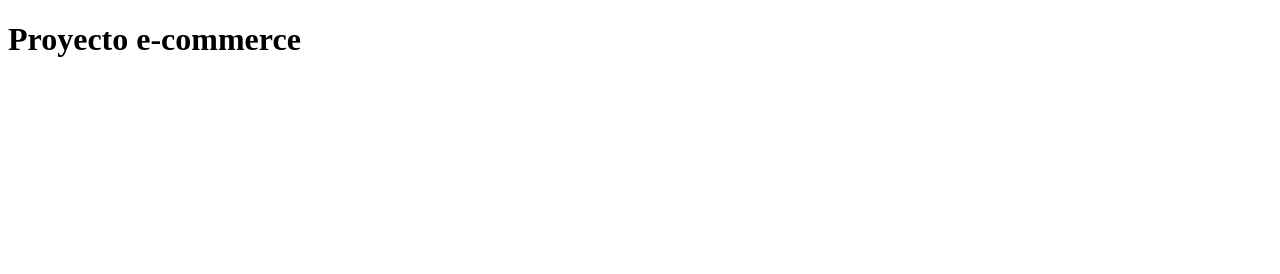
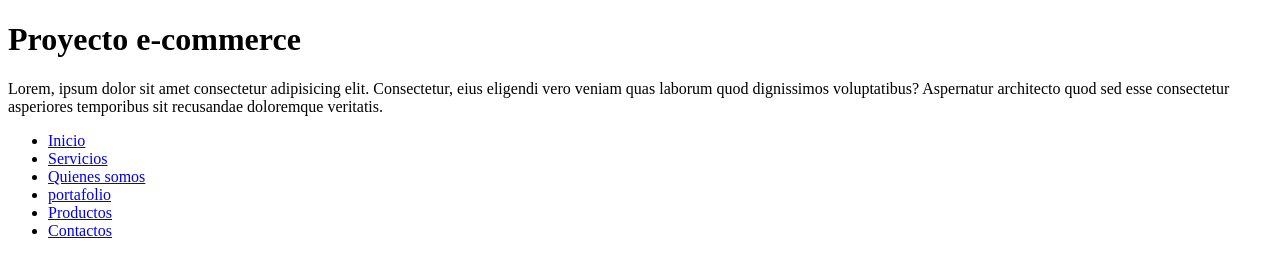
Before and after one commit to Wilmer077/ecommerce, a plain HTML site: page index.html in a window 1280 px wide. Drawn offline with Linux system fonts and the light colour scheme.

Commit message:
Segundo Commit

```diff
--- a/index.html
+++ b/index.html
@@ -7,5 +7,14 @@
 </head>
 <body>
     <h1>Proyecto e-commerce</h1>
+    <p>Lorem, ipsum dolor sit amet consectetur adipisicing elit. Consectetur, eius eligendi vero veniam quas laborum quod dignissimos voluptatibus? Aspernatur architecto quod sed esse consectetur asperiores temporibus sit recusandae doloremque veritatis.</p>
+    <ul>
+        <li><a href="index.html">Inicio</a></li>
+        <li><a href="servicios.html">Servicios</a></li>
+        <li><a href="quienes.html">Quienes somos</a></li>
+        <li><a href="portafolio.html">portafolio</a></li>
+        <li><a href="productos.html">Productos</a></li>
+        <li><a href="contactos.html">Contactos</a></li>
+    </ul>
 </body>
 </html>
```
